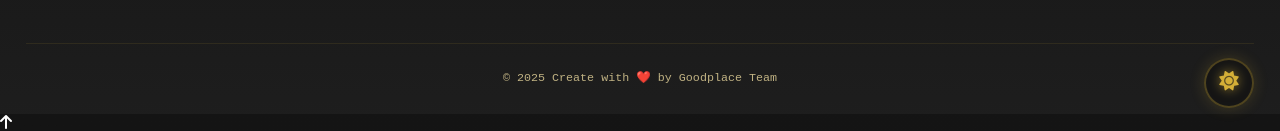
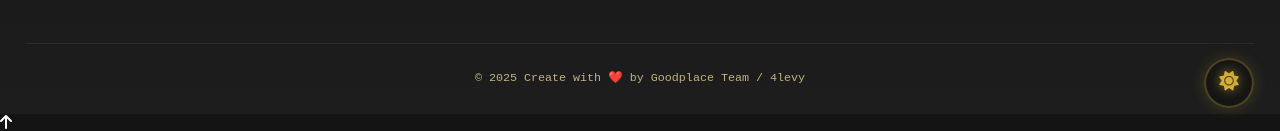
Before and after one commit to eieiodenonetapallplayer/carsrent, a Vue app: page / in a window 1280 px wide. Shown: the part 9259-9390 px from the top of the page. Built offline with nearby package versions, Linux system fonts and the light colour scheme; some icons are missing.

Commit message:
Update Footer.vue

```diff
--- a/src/components/Footer.vue
+++ b/src/components/Footer.vue
@@ -99,7 +99,7 @@ const currentYear = new Date().getFullYear();
     </div>
 
     <div class="footer-bottom">
-      <p>&copy; {{ currentYear }} Create with ❤️ by Goodplace Team</p>
+      <p>&copy; {{ currentYear }} Create with ❤️ by Goodplace Team / 4levy</p>
     </div>
   </footer>
 </template>
```
